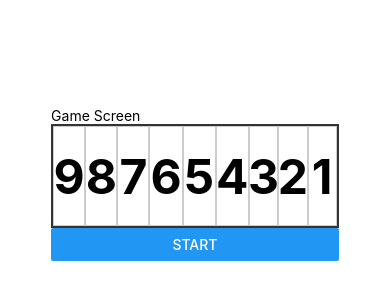
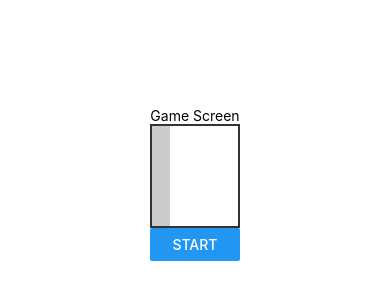
Before and after one commit to Puddle-Dev/XO-Xtreme, a React Native app: screen / in a window 390 px wide. Shown: the part 238-538 px from the top of the page. Built offline with nearby package versions, Linux system fonts and the light colour scheme.

Commit message:
finish the main game logic

```diff
--- a/classes/BoardModule.js
+++ b/classes/BoardModule.js
@@ -2,33 +2,33 @@ class Board {
     constructor(rows, columns) {
         this.rows = rows;
         this.columns = columns;
-        this.board = this.initBoard();  //initialize the board
+        this.cells = [];
     }
 
     //initialize the board with  null values
     initBoard() {
-        const board = [];
-
-        for (let i = 0; i < this.rows; i++) { //rows
-            const row = []; //initialize a row
-            for (let j = 0; j < this.columns; j++) {  //columns
-                row.push(null); //initialize a column
+        let board = [];
+        for (let i = 0; i < this.rows; i++) {
+            let row = [];
+            for (let j = 0; j < this.columns; j++) {
+                row.push(null);
             }
-            board.push(row);    //add the row to the board
+            board.push(row);
         }
-        return board;
+        this.cells = board;
+        return this.cells;
     }
 
     //check if the location is valid
     isValidLocation(row, col) {
         //if the row and column are within the board
         if (row >= 0 && row < this.rows && col >= 0 && col < this.columns) {
-            if (this.board[row][col] === null) {  //if the cell is empty
-                return this.board[row][col];    //return the cell
+            if (this.cells[row][col] === null) {  //if the cell is empty
+                return true;    //return the cell
             }
         }
         console.log("row: " + row + " column: " + col + " is not a valid location");
-        return null;
+        return false;
     }
 
     //place a piece on the board
@@ -37,23 +37,19 @@ class Board {
             return null;
         }
 
-        //place the piece
-        this.board[row][col] = player.getPiece();   //place the player
-        console.log(player.getPiece() + " is placed at row: " + row + " column: " + col);
+        this.cells[row][col] = player;   //place the player
+        console.log(player + " is placed at row: " + row + " column: " + col);
 
-        //increment the player's piece count
-        if (this.playerPieceCount.has(player)) {
-            this.playerPieceCount.set(player, this.playerPieceCount.get(player) + 1);
-        } else {
-            this.playerPieceCount.set(player, 1);
-        }
-        return true;
+        // //place the piece
+        // this.board[row][col] = player.getPiece();   //place the player
+        // console.log(player.getPiece() + " is placed at row: " + row + " column: " + col + " by " + player.getName());
+        return this.cells;
     }
 
     //remove a piece from the board
     removePiece(row, col) {
-        if (this.board[row][col] !== null) {  //if the cell is not empty
-            this.board[row][col] = null;   //remove the piece
+        if (this.cells[row][col] !== null) {  //if the cell is not empty
+            this.cells[row][col] = null;   //remove the piece
             console.log("piece is removed from row: " + row + " column: " + col);
             return true;
         }
@@ -63,10 +59,7 @@ class Board {
 
     //get signle cell value
     getCellValue(row, col) {
-        if(this.board[row][col] !== null){
-            return this.board[row][col];
-        }
-        return null;
+       return this.cells[row][col];
     }
 }
 
--- a/classes/GameManager.js
+++ b/classes/GameManager.js
@@ -15,26 +15,33 @@ class GameManager {
         this.currentPlayerIndex = 0;
         this.gameOver = false;
         this.winner = null;
-        this.playerMoves.set(this.players[0].name, [{row: null, col: null}]);
-        this.playerMoves.set(this.players[1].name, [{row: null, col: null}]);
+        this.playerMoves.set(this.players[0].name, [])
+        this.playerMoves.set(this.players[1].name, [])
+        return this;
     }
 
     //place a piece on the board
     makeMove(row, col) {
-        console.log("Player " + this.players[this.currentPlayerIndex].name + " is making a moveto: " + row + " " + col);
+        // if (this.gameOver) {
+        //     console.log("Game over. Cannot place piece.");
+        //     return;
+        // }
 
-        if (this.gameOver) {
-            console.log("Game over. Cannot place piece.");
-            return;
-        }
+        // const player = this.players[this.currentPlayerIndex];
+        // //place the piece on the board
+        // if (this.board.placePiece(row, col, player) !== null) {
+        //     //update the player's moves
+        //     this.updatePlayerMoves(player.name, row, col);
+        //     //check if the player wins
+        //     if (this.checkWinner(player.name)) {
+        //         return this.winner;
+        //     }
+        //     //switch to the next player
+        //     this.switchPlayer();
+        //     return this.board;
+        // }
 
-        const player = this.players[this.currentPlayerIndex];
-        console.log(player.getName() + " placed a piece at row: " + row + " column: " + col);
-        this.board.placePiece(row, col, player);
-        this.updatePlayerMoves(player.name, row, col);
-        this.checkWinner(player.name);
-        this.switchPlayer();
-        console.log(player)
+        // return null;
     }
 
     //update the player's moves
@@ -47,10 +54,18 @@ class GameManager {
 
         //delete the first move when the player making the 4th move
         if (this.playerMoves.get(playerName).length > 3) {
-            this.playerMoves.get(playerName).shift();
+            const location = this.playerMoves.get(playerName).shift();
+            this.board.removePiece(location[0], location[1]);
         }
 
-        console.log(playerName + " moves: " + this.playerMoves.get(playerName));
+        console.log(playerName + " moves: ");
+        for (let moves of this.playerMoves.get(playerName)) {
+            console.log(moves)
+        }
+    }
+
+    getPlayerMoveLength(playerName){
+        return this.playerMoves.get(playerName).length === 3;
     }
 
     //check if the player wins
@@ -61,8 +76,11 @@ class GameManager {
                 this.gameOver = true;
                 this.winner = playerName;
                 console.log(playerName + " wins!");
+                return true;
             }
         }
+
+        return false;
     }
 
     //check if the player wins in a row
@@ -113,6 +131,9 @@ class GameManager {
         return this.players[this.currentPlayerIndex];
     }
 
+    getBoard() {
+        return this.board;
+    }
 }
 
 export default GameManager;
--- a/classes/PlayerModule.js
+++ b/classes/PlayerModule.js
@@ -6,11 +6,6 @@ class Player{
         this.name = name;
         this.piece = piece;
     }
-
-    //get the player's id
-    // getId(){
-    //     return this.id;
-    // }
 
     //get the player's name
     getName(){
--- a/component/Board.js
+++ /dev/null
@@ -1,79 +0,0 @@
-import React from 'react';
-import { View, StyleSheet, TouchableOpacity, Text } from 'react-native';
-import PropTypes from 'prop-types';
-
-
-function Board({board, handleMove}) {
-  Board.propTypes = {
-    board: PropTypes.shape({
-      rows: PropTypes.number.isRequired,
-      columns: PropTypes.number.isRequired,
-      getCellValue: PropTypes.func.isRequired,
-    }).isRequired,
-    handleMove: PropTypes.func.isRequired,
-  };
-
-  const row = board.rows;
-  const col = board.columns;
-  let size = row * col;
-
-  //render a single square with the value i
-  const square = (index, value, rowIndex, colIndex) => (
-    <TouchableOpacity
-      key={index}
-      style={styles.square}
-      onPress={() => handleMove(rowIndex, colIndex)}
-      >
-      <Text style={styles.squareText}>{index}{value}</Text>
-    </TouchableOpacity>
-  );
-
-  //render the board
-  const renderBoard = () => {
-    const rows = [];
-    for (let rowIndex = 0; rowIndex < row; rowIndex++) {
-      const cells = [];
-      for (let colIndex = 0; colIndex < col; colIndex++) {
-        const value = board.getCellValue(rowIndex, colIndex);
-        cells.push(square(size, value, rowIndex, colIndex));
-        size --;
-      }
-      rows.push(
-        <View key={rowIndex} style={{ flexDirection: 'row' }}>
-          {cells}
-        </View>
-      );
-    }
-    return rows;
-  };
-
-  return (
-    <View style={styles.board}>
-      {renderBoard()}
-    </View>
-  )
-
-}
-
-const styles = StyleSheet.create({
-  board: {
-    flexDirection: 'row',
-    flexWrap: 'wrap',
-    borderWidth: 2,
-    borderColor: '#333',
-  },
-  square: {
-    width: '33.33%',
-    height: 100,
-    justifyContent: 'center',
-    alignItems: 'center',
-    borderWidth: 1,
-    borderColor: '#ccc',
-  },
-  squareText: {
-    fontSize: 48,
-    fontWeight: 'bold',
-  },
-});
-
-export default Board;
--- /dev/null
+++ b/component/GameBoard.js
@@ -0,0 +1,130 @@
+import React, { useEffect, useState } from 'react';
+import { View, StyleSheet, TouchableOpacity, Text, Button } from 'react-native';
+import PropTypes from 'prop-types';
+
+function GameBoard({ gameManager, setGameManager }) {
+  //set prop types
+  GameBoard.propTypes = {
+    gameManager: PropTypes.shape({
+      board: PropTypes.shape({
+        rows: PropTypes.number.isRequired,
+        columns: PropTypes.number.isRequired,
+        cells: PropTypes.array.isRequired,
+        isValidLocation: PropTypes.func.isRequired,
+        placePiece: PropTypes.func.isRequired,
+        getCellValue: PropTypes.func.isRequired,
+      }).isRequired,
+      players: PropTypes.array.isRequired,
+      winner: PropTypes.string.isRequired,
+      initGame: PropTypes.func.isRequired,
+      getCurrentPlayer: PropTypes.func.isRequired,
+      updatePlayerMoves: PropTypes.func.isRequired,
+      switchPlayer: PropTypes.func.isRequired,
+      checkWinner: PropTypes.func.isRequired,
+    }).isRequired,
+    setGameManager: PropTypes.func.isRequired,
+  }
+
+  const [board, setBoard] = useState(gameManager.board);
+
+  const handleCellPress = (row, col) => {
+    console.log("row: " + row + " column: " + col + " is clicked");
+    const currentPlayerName = gameManager.getCurrentPlayer().getName();
+    const newCells = board.placePiece(row, col, gameManager.getCurrentPlayer().getPiece());
+    if (newCells !== null) {
+      updateBoard(newCells);
+      gameManager.updatePlayerMoves(currentPlayerName, row, col);
+      gameManager.switchPlayer();
+    }
+    if(gameManager.checkWinner(currentPlayerName)){
+        alert("Winner: " + gameManager.winner);
+      }
+  }
+
+  const updateBoard = (newCells) => {
+    setBoard(b => ({ ...b, cells: newCells }))
+  }
+
+  //render the single square
+  const renderSquare = (row, col) => {
+    const index = row * board.columns + col;
+    return (
+      <TouchableOpacity
+        key={index}
+        style={styles.square}
+        onPress={() => { handleCellPress(row, col); }}
+      >
+      <Text style={styles.squareText}>{board.cells[row][col]}</Text>
+      </TouchableOpacity>
+    )
+  }
+
+  const renderBoard = () => {
+    const row = [];
+    for (let rowIndex = 0; rowIndex < board.rows; rowIndex++) {
+      const cells = [];
+      for (let colIndex = 0; colIndex < board.columns; colIndex++) {
+        cells.push(renderSquare(rowIndex, colIndex));
+      }
+      row.push(
+        <View key={rowIndex} style={{ flexDirection: 'row' }}>
+          {cells}
+        </View>
+      );
+    }
+    return row;
+  };
+
+  const handleReset = () =>{
+    //reset the board
+    const emptyCells = board.initBoard();
+    updateBoard(emptyCells);
+    gameManager.initGame();
+    setGameManager(gameManager);
+    console.log("board has been cleaned");
+  }
+
+  useEffect(() => {
+    console.log("board updated");
+    setBoard(gameManager.board);  //update the board
+  }, [board])
+
+  return (
+    <View>
+      <View style={styles.board}>
+        {renderBoard()}
+      </View>
+
+      <View>
+        <Button title="start" onPress={handleReset} />
+      </View>
+    </View>
+  )
+
+}
+
+const styles = StyleSheet.create({
+  board: {
+    flexDirection: 'row',
+    flexWrap: 'wrap',
+    borderWidth: 2,
+    borderColor: '#333',
+  },
+  square: {
+    width: '33.33%',
+    height: 100,
+    justifyContent: 'center',
+    alignItems: 'center',
+    borderWidth: 1,
+    borderColor: '#ccc',
+  },
+  squareText: {
+    fontSize: 48,
+    fontWeight: 'bold',
+  },
+  redText:{
+    color:'#ccc'
+  }
+});
+
+export default GameBoard;
--- a/screens/GameScreen.js
+++ b/screens/GameScreen.js
@@ -1,57 +1,46 @@
-import React, {useEffect, useState} from 'react';
+import React, { useEffect, useState } from 'react';
 import { View, Text, Button } from 'react-native';
-import Board from '../component/Board';
+import GameBoard from '../component/GameBoard';
 import GameManager from '../classes/GameManager';
 import PlayerModule from '../classes/PlayerModule';
 import BoardModule from '../classes/BoardModule';
 
 function GameScreen() {
 
-    const [board, setBoard] = useState(null);
-    const [player1, setPlayer1] = useState(null);
-    const [player2, setPlayer2] = useState(null);
     const [gameManager, setGameManager] = useState(null);
 
     const initGame = () =>{
-        console.log("Game started");
-        if(gameManager){
-            gameManager.initGame();
-        }
-    }
+        const boardInstance = new BoardModule(3, 3);
+        boardInstance.initBoard();
+        const player1 = new PlayerModule("Player 1", "X");
+        const player2 = new PlayerModule("Player 2", "O");
+        const gameManagerInstance = new GameManager(boardInstance, [player1, player2]);
+        gameManagerInstance.initGame();
 
-    const handleMove = (row, col) => {
-        if(gameManager){
-            console.log(row, col, "clicked");
-            gameManager.makeMove(row, col);
-        }
-        // setBoard(gameManager.board);
+        setGameManager(gameManagerInstance);
     }
 
     useEffect(() => {
-        console.log("init game");
-
-        const boardInstance = new BoardModule(3, 3);
-        const player1Instance = new PlayerModule("Player 1", "X");
-        const player2Instance = new PlayerModule("Player 2", "O");
-        const gameManagerInstance = new GameManager(boardInstance, [player1Instance, player2Instance]);
-
-
-        setBoard(boardInstance);
-        setPlayer1(player1Instance);
-        setPlayer2(player2Instance);
-        setGameManager(gameManagerInstance);
-
+        initGame();
     }, []);
 
+    const renderBoard = () => {
+        return (
+            <View>
+                <GameBoard gameManager={gameManager} setGameManager={setGameManager} />
+            </View>
+        )
+    }
 
     return (
         <View>
             <Text>Game Screen</Text>
             {gameManager ?
-            <Board board={gameManager.board} handleMove={handleMove}/>
-             : <Text>loading...</Text>}
+                renderBoard()
+                :
+                <Text>loading...</Text>
+            }
             <View>
-                <Button title="start" onPress={initGame} />
             </View>
         </View>
     )
```
